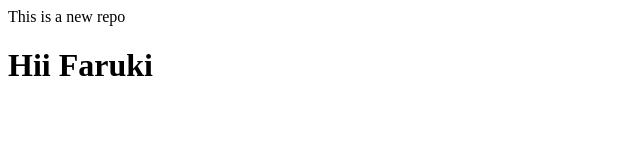
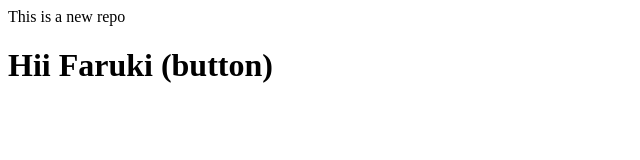
Before and after one commit to Sumon-Faruki/localdepo, a plain HTML site: page index.html in a window 1280 px wide. Shown: the whole page, without its empty margins (0-640 px from the left). Drawn offline with Linux system fonts and the light colour scheme.

```diff
--- a/index.html
+++ b/index.html
@@ -1,2 +1,2 @@
 <p>This is a new repo</p>
-<h1>Hii Faruki</h1>
+<h1>Hii Faruki (button)</h1>
```
